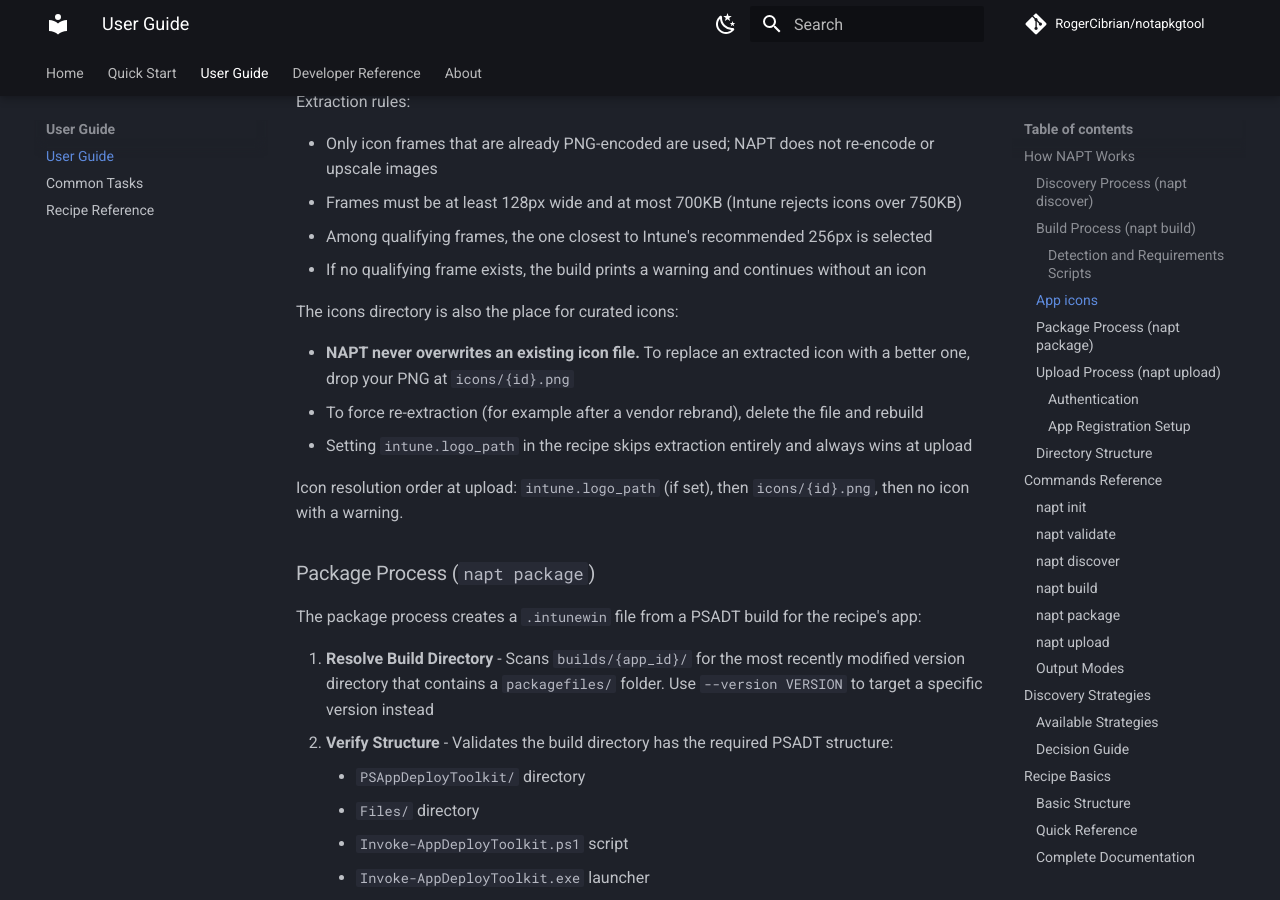
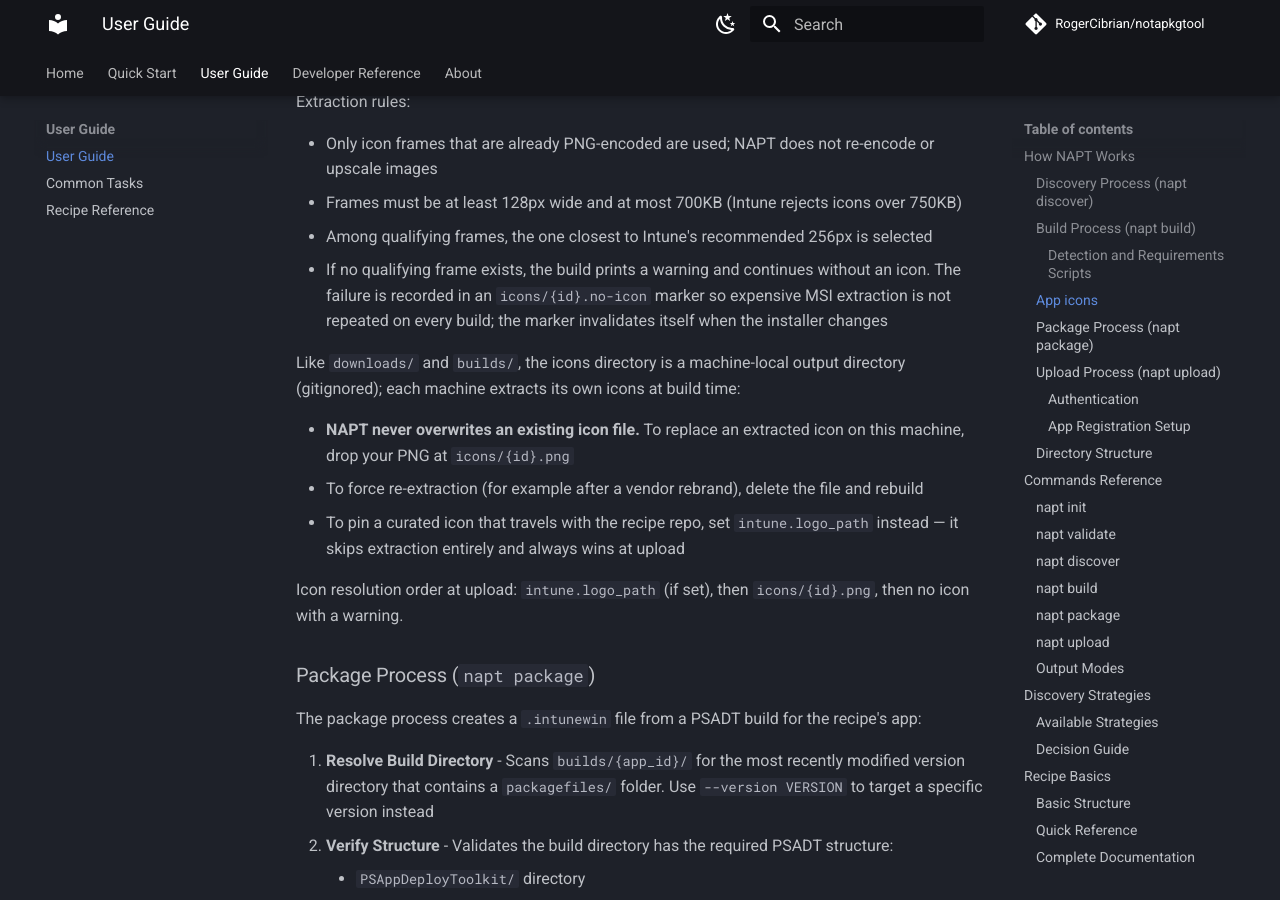
Before and after one commit to RogerCibrian/notapkgtool, an MkDocs documentation site: the page built from docs/user-guide.md, in a window 1280 px wide and 900 px high, scrolled down 6052 px. Built offline with MkDocs 1.6.1 and Material for MkDocs 9.7.7, drawn with Linux system fonts in a browser that asks for light colours; comment, search, counter and statistics services are not loaded.

Commit message:
docs: Update icon docs for review fixes
Documents the .no-icon marker, the machine-local icons directory, the
700KB logo size limit, and org-level logo_path resolution. Recommends
logo_path over the icons directory for portable curated icons.

```diff
--- a/docs/user-guide.md
+++ b/docs/user-guide.md
@@ -183,16 +183,22 @@
 - Among qualifying frames, the one closest to Intune's recommended 256px
   is selected
 - If no qualifying frame exists, the build prints a warning and continues
-  without an icon
+  without an icon.
+  The failure is recorded in an `icons/{id}.no-icon` marker so expensive
+  MSI extraction is not repeated on every build; the marker invalidates
+  itself when the installer changes
 
-The icons directory is also the place for curated icons:
+Like `downloads/` and `builds/`, the icons directory is a machine-local
+output directory (gitignored); each machine extracts its own icons at
+build time:
 
 - **NAPT never overwrites an existing icon file.** To replace an
-  extracted icon with a better one, drop your PNG at `icons/{id}.png`
+  extracted icon on this machine, drop your PNG at `icons/{id}.png`
 - To force re-extraction (for example after a vendor rebrand), delete the
   file and rebuild
-- Setting `intune.logo_path` in the recipe skips extraction entirely and
-  always wins at upload
+- To pin a curated icon that travels with the recipe repo, set
+  `intune.logo_path` instead — it skips extraction entirely and always
+  wins at upload
 
 Icon resolution order at upload: `intune.logo_path` (if set), then
 `icons/{id}.png`, then no icon with a warning.
```
Also changed, not shown: docs/common-tasks.md (+18 -14 lines), docs/recipe-reference.md (+2 -0 lines).
